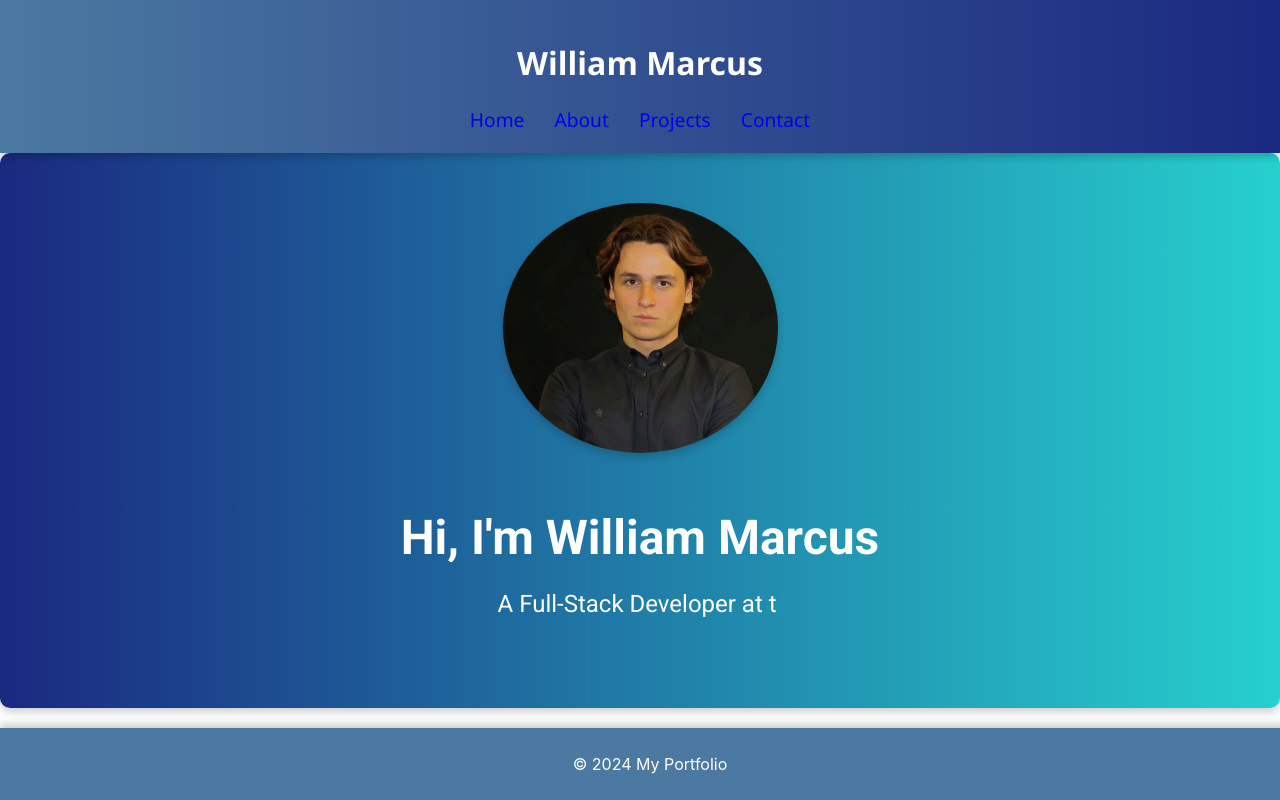
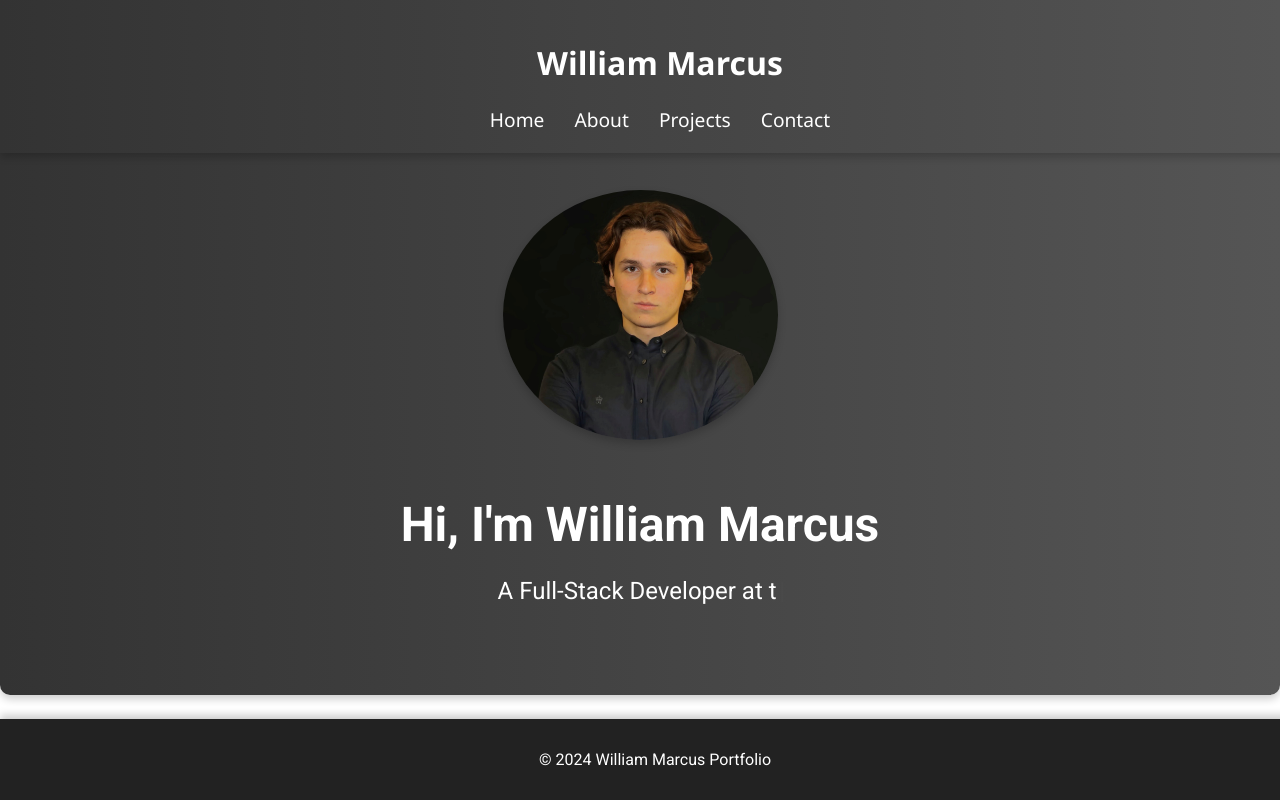
Before and after one commit to WillMarcuss/Website, a React (Create React App) app: page / in a window 1280 px wide. Built offline with nearby package versions, Linux system fonts and the light colour scheme.

Commit message:
updated css to make it more modern, and added fixed position for header

```diff
--- a/src/components/Footer.js
+++ b/src/components/Footer.js
@@ -4,7 +4,7 @@ import styles from './Footer.module.css';
 const Footer = () => {
     return (
         <footer className={styles.footer}>
-            <p>&copy; 2024 My Portfolio</p>
+            <p>&copy; 2024 William Marcus Portfolio</p>
         </footer>
     );
 };
--- a/src/components/Footer.module.css
+++ b/src/components/Footer.module.css
@@ -1,10 +1,21 @@
 .footer {
-    background-color: #4b79a1;
-    padding: 10px;
+    background-color: #222; /* Darker background color for a sleek look */
+    padding: 15px; /* Slightly increased padding for better spacing */
     text-align: center;
-    color: #fff;
-    box-shadow: 0 -4px 8px rgba(0,0,0,0.2);
+    color: #fff; /* White text color */
+    box-shadow: 0 -4px 8px rgba(0, 0, 0, 0.2); /* Shadow effect */
     position: fixed;
     width: 100%;
     bottom: 0;
+    font-family: 'Roboto', sans-serif; /* Matching font family */
 }
+
+.footer a {
+    color: #bbb; /* Light grey color for links */
+    text-decoration: none;
+    transition: color 0.3s; /* Smooth transition for color change */
+}
+
+.footer a:hover {
+    color: #fff; /* White color on hover */
+}
--- a/src/components/Header.module.css
+++ b/src/components/Header.module.css
@@ -1,18 +1,20 @@
-/* src/components/Header.module.css */
-
 .header {
-    background: linear-gradient(to right, #4b79a1, #1a2980);
+    background: linear-gradient(to right, #333, #555); /* Using the updated color theme */
     padding: 20px; /* Increased padding for better spacing */
     text-align: center;
     box-shadow: 0 4px 8px rgba(0, 0, 0, 0.2);
     transition: background-color 0.3s ease; /* Smooth transition for background color change */
     color: #fff; /* White text color */
     font-family: 'Segoe UI', Tahoma, Geneva, Verdana, sans-serif; /* Example of different font family */
-    position: relative; /* Ensure position is set for animations */
+    position: fixed; /* Fix the header at the top */
+    width: 100%; /* Make sure it spans the full width of the page */
+    top: 0; /* Position it at the top */
+    z-index: 1000; /* Ensure it stays above other content */
 }
 
+
   .header:hover {
-    background-color: #32689e; /* Darker blue color on hover */
+    background-color: #333; /* Darker color on hover */
   }
 
   .nav {
@@ -28,26 +30,27 @@
     text-decoration: none;
     font-size: 1.2em;
     transition: color 0.3s;
-    position: relative; /* Ensure position is set for animations */
+    position: relative;
+    color: #fff; /* White text color */
   }
 
   .nav a:before {
-    content: ''; /* Create pseudo-element for animation effect */
+    content: '';
     position: absolute;
     width: 100%;
     height: 2px;
-    bottom: -2px; /* Position it just below the link text */
-    background-color: #fff; /* White color for the line */
-    transform: scaleX(0); /* Initially hide the line */
+    bottom: -2px;
+    background-color: #fff;
+    transform: scaleX(0);
     transform-origin: bottom right;
-    transition: transform 0.3s ease-out; /* Smooth animation */
+    transition: transform 0.3s ease-out;
   }
 
   .nav a:hover:before {
-    transform: scaleX(1); /* Expand the line on hover */
+    transform: scaleX(1);
     transform-origin: bottom left;
   }
 
   .nav a:hover {
-    color: #ffd293; /* Light yellow color on hover */
+    color: #bbb; /* Light grey on hover */
   }
--- a/src/pages/About.module.css
+++ b/src/pages/About.module.css
@@ -4,7 +4,7 @@
     text-align: center;
     padding: 50px;
     padding-bottom: 100px;
-    background: linear-gradient(135deg, #f6d365 0%, #fda085 100%);
+    background: #7f7f7f; /* Light grey background */
     font-family: 'Roboto', sans-serif;
     border-radius: 10px;
     box-shadow: 0 4px 8px rgba(0, 0, 0, 0.2);
@@ -13,12 +13,13 @@
 .heading {
     font-size: 3em;
     margin-bottom: 20px;
+    color: #333; /* Dark text color */
     animation: fadeIn 1s ease-out;
 }
 
 .paragraph {
     font-size: 1.5em;
-    color: #000000;
+    color: #666; /* Medium grey text color */
     animation: fadeIn 2s ease-out;
 }
 
@@ -33,9 +34,23 @@
     }
 }
 
+@keyframes zoomIn {
+    from {
+      transform: scale(0.5);
+      opacity: 0;
+    }
+    to {
+      transform: scale(1);
+      opacity: 1;
+    }
+  }
+
+
+
 .aboutMe {
+    margin-top: 150px;
     margin-bottom: 30px;
-    background-color: #ffffff; /* Light gray background */
+    background-color: #fff; /* White background */
     padding: 20px;
     border-radius: 8px;
     box-shadow: 0 4px 8px rgba(0, 0, 0, 0.1); /* Subtle shadow effect */
@@ -50,10 +65,11 @@
 .section {
     flex: 1 1 calc(33.33% - 20px); /* Flex basis for each section */
     padding: 20px;
-    background-color: #ffffff; /* White background */
+    background-color: #fff; /* White background */
     border-radius: 8px;
     box-shadow: 0 4px 8px rgba(0, 0, 0, 0.1); /* Subtle shadow effect */
     transition: transform 0.3s ease-in-out, box-shadow 0.3s ease-in-out; /* Smooth transition */
+    animation: zoomIn 3s ease-out;
 }
 
 .section:hover {
@@ -69,7 +85,7 @@
 
 .section p {
     font-size: 1rem; /* Section paragraph font size */
-    color: #666; /* Medium gray text color */
+    color: #666; /* Medium grey text color */
 }
 
 .logos {
@@ -167,7 +183,7 @@
 
 .timelineContent {
     position: relative;
-    background: #ffffff;
+    background: #fff; /* White background */
     border-radius: 8px;
     padding: 10px;
     box-shadow: 0 4px 8px rgba(0, 0, 0, 0.1); /* Subtle shadow effect */
@@ -177,7 +193,7 @@
     content: '';
     position: absolute;
     top: 20px;
-    right: -6px; /* Adjust this */
+    right: -6px;
     width: 12px;
     height: 12px;
     border-radius: 50%;
@@ -201,13 +217,13 @@
 .timeline h3 {
     margin: 0;
     font-size: 1.2rem;
-    color: #333;
+    color: #333; /* Dark text color */
 }
 
 .timeline p {
     margin: 5px 0 0;
     font-size: 1rem;
-    color: #666;
+    color: #666; /* Medium grey text color */
 }
 
 .timelineItem.current::before {
--- a/src/pages/Home.module.css
+++ b/src/pages/Home.module.css
@@ -1,14 +1,14 @@
-/* src/pages/Home.module.css */
 @import url('https://fonts.googleapis.com/css2?family=Roboto:wght@400;700&display=swap');
 
 .container {
   text-align: center;
   padding: 50px;
-  background: linear-gradient(to right, #1a2980, #26d0ce);
+  background: linear-gradient(to right, #333, #555); /* Darker gradient for sleek look */
   color: #fff;
   font-family: 'Roboto', sans-serif;
   border-radius: 10px;
   box-shadow: 0 4px 8px rgba(0, 0, 0, 0.2);
+  margin-top: 140px;
 }
 
 .heading {
@@ -55,7 +55,7 @@
 }
 
 .contact-button {
-  background-color: #333;
+  background-color: #444; /* Darker button background */
   color: #fff;
   padding: 10px 20px;
   border: none;
@@ -65,5 +65,5 @@
 }
 
 .contact-button:hover {
-  background-color: #555;
+  background-color: #666; /* Slightly lighter on hover */
 }
```
Lines whose indentation alone changed are shown as unchanged.
